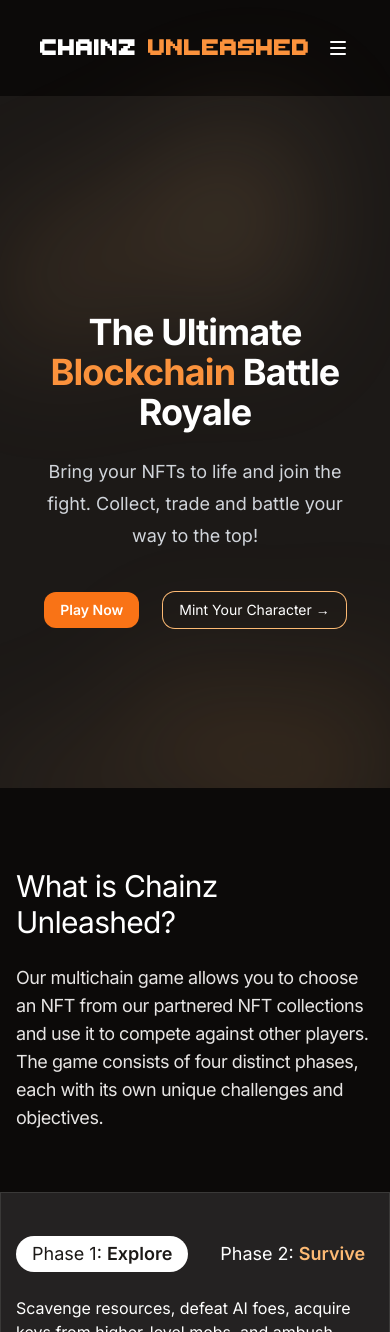
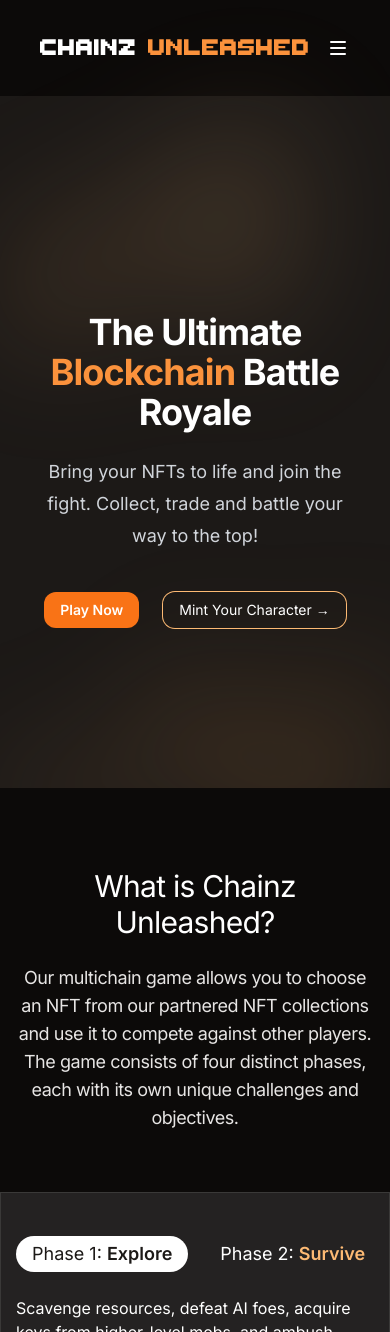
Before and after one commit to brodiecc/chainz-unleashed-website, a Next.js app: page / in a window 390 px wide. Shown: the top 1332 px of the page. Built offline with nearby package versions, Linux system fonts and the light colour scheme.

Commit message:
Changed text alignment

```diff
--- a/src/components/PrimaryFeatures.tsx
+++ b/src/components/PrimaryFeatures.tsx
@@ -10,7 +10,7 @@ export default function PrimaryFeatures() {
       className="relative overflow-hidden bg-stone-950 pt-20 pb-28 sm:py-32"
     >
       <Container className="relative">
-        <div className="max-w-2xl md:mx-auto md:text-center xl:max-w-none">
+        <div className="max-w-2xl md:mx-auto text-center xl:max-w-none">
           <h2 className="font-display text-3xl tracking-tight text-white sm:text-4xl md:text-5xl">
             What is Chainz Unleashed?
           </h2>
```
